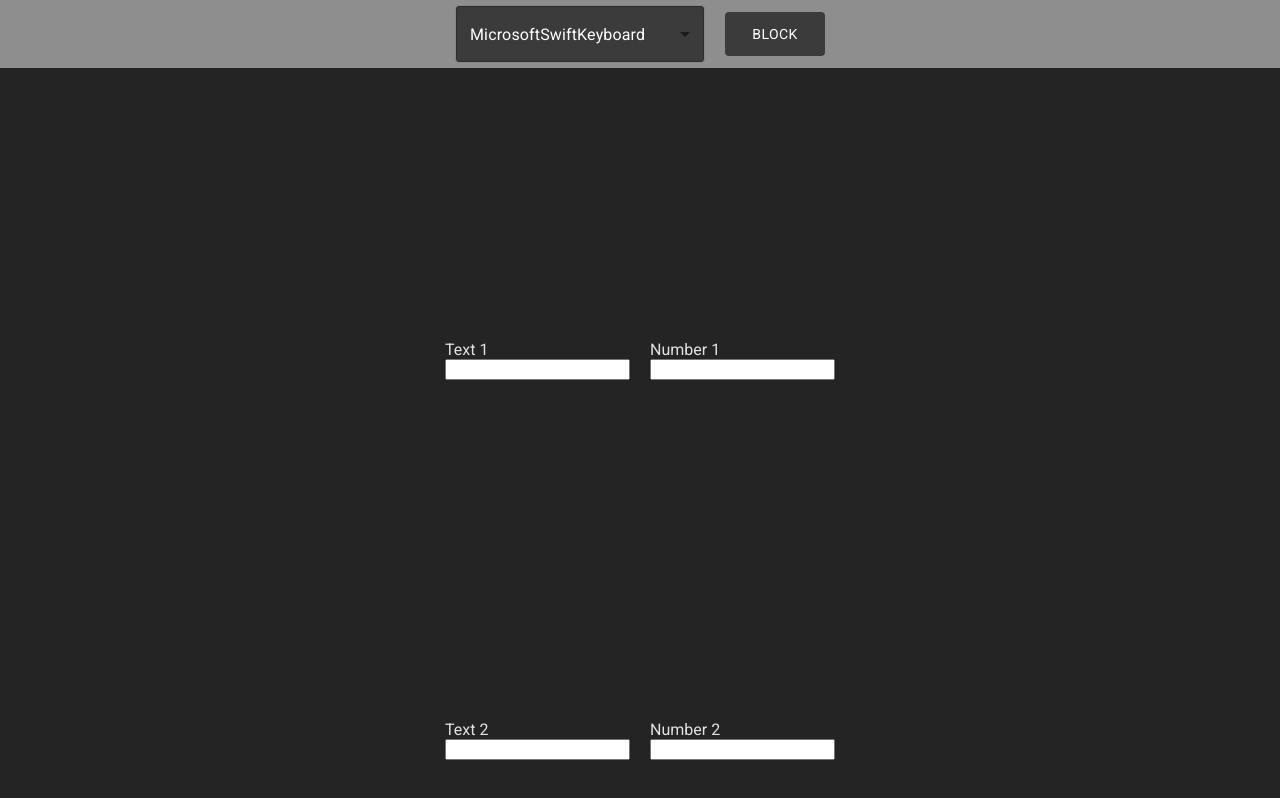
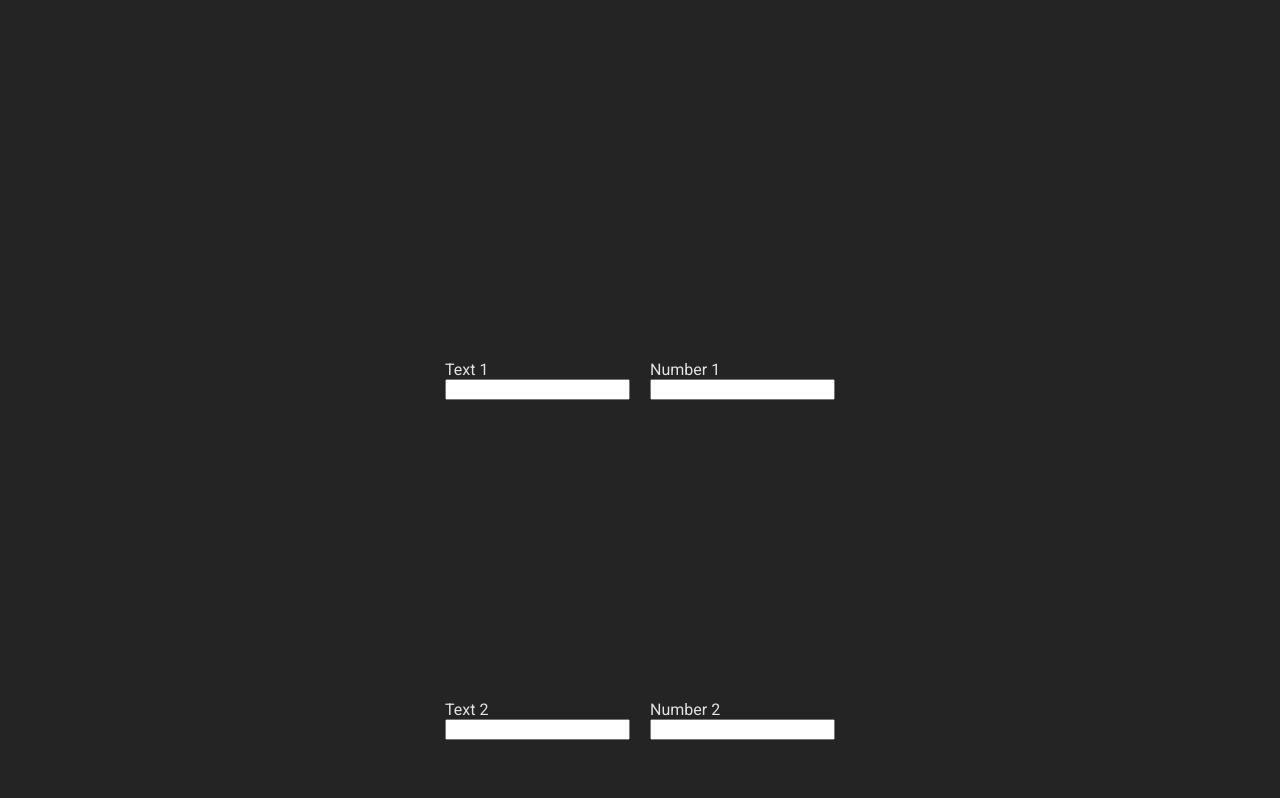
Before and after one commit to Maiiialen/Custom_Virtual_Keyboard, a React (Vite) app: page / in a window 1280 px wide. Built offline with nearby package versions, Linux system fonts and the light colour scheme; a web font is replaced by a local one.

Commit message:
fix: update version

```diff
--- a/package.json
+++ b/package.json
@@ -1,7 +1,7 @@
 {
   "name": "@maiiialen/custom-virtual-keyboard",
   "private": false,
-  "version": "0.0.1",
+  "version": "0.0.2",
   "type": "module",
   "files": [
     "dist"
--- a/src/App.tsx
+++ b/src/App.tsx
@@ -1,14 +1,14 @@
 import { ReactNode, useState, useEffect } from "react";
 import Keyboard from "./components/keyboard/Keyboard";
-import {
-  Box,
-  Button,
-  MenuItem,
-  Select,
-  SelectChangeEvent,
-} from "@mui/material";
+// import {
+//   Box,
+//   Button,
+//   MenuItem,
+//   Select,
+//   SelectChangeEvent,
+// } from "@mui/material";
 import { useKeyboardStore } from "./store/store";
-import { buttonStyle } from "./AppStyle";
+// import { buttonStyle } from "./AppStyle";
 
 function App({
   children,
@@ -24,7 +24,7 @@ function App({
   const [keyboardName, setKeyboardName] = useState(
     useKeyboardStore((state) => state.chosedKeyboard)
   );
-  const allKeyboards = useKeyboardStore((state) => state.allKeyboards);
+  // const allKeyboards = useKeyboardStore((state) => state.allKeyboards);
   const [blocked, setBlocked] = useKeyboardStore((state) => [
     state.blocked,
     state.setBlocked,
@@ -44,64 +44,67 @@ function App({
     if (predefinedName) setKeyboardName(predefinedName);
   }, [predefinedName]);
 
-  const handleChangeKeyboardName = (event: SelectChangeEvent) => {
-    setKeyboardName(event.target.value);
-    useKeyboardStore.getState().setChosenKeyboard(event.target.value);
-  };
+  // const handleChangeKeyboardName = (event: SelectChangeEvent) => {
+  //   setKeyboardName(event.target.value);
+  //   useKeyboardStore.getState().setChosenKeyboard(event.target.value);
+  // };
 
-  const changeBlocked = () => {
-    setBlocked(!useKeyboardStore.getState().blocked);
-  };
+  // const changeBlocked = () => {
+  //   setBlocked(!useKeyboardStore.getState().blocked);
+  // };
 
   return (
-    <Box>
-      <Box
-        id="page"
-        sx={{
-          display: "flex",
-          flexDirection: "column",
-          alignItems: "center",
-          gap: "40px",
-        }}
-      >
-        <Box
-          sx={{
-            position: "absolute",
-            top: 0,
-            width: "100vw",
-            display: "flex",
-            alignItems: "center",
-            justifyItems: "center",
-            justifyContent: "center",
-            gap: "20px",
-            padding: "5px",
-            backgroundColor: "#8e8e8e",
-          }}
-        >
-          <Box>
-            <Select
-              value={keyboardName}
-              onChange={handleChangeKeyboardName}
-              sx={{
-                backgroundColor: "#3b3b3b",
-                color: "white",
-                border: "1px solid #858585",
-                minWidth: "250px",
-              }}
-            >
-              {Object.keys(allKeyboards).map((keyboard) => (
-                <MenuItem value={keyboard}>{keyboard}</MenuItem>
-              ))}
-            </Select>
-          </Box>
-          <Button sx={buttonStyle} onClick={changeBlocked}>
-            {blocked ? "unblock" : "block"}
-          </Button>
-        </Box>
-        {children}
-      </Box>
+    <>
+      {/* // <Box>
+    //   <Box
+    //     id="page"
+    //     sx={{
+    //       display: "flex",
+    //       flexDirection: "column",
+    //       alignItems: "center",
+    //       gap: "40px",
+    //     }}
+    //   >
+    //     <Box
+    //       sx={{
+    //         position: "absolute",
+    //         top: 0,
+    //         width: "100vw",
+    //         display: "flex",
+    //         alignItems: "center",
+    //         justifyItems: "center",
+    //         justifyContent: "center",
+    //         gap: "20px",
+    //         padding: "5px",
+    //         backgroundColor: "#8e8e8e",
+    //       }}
+    //     >
+    //       <Box>
+    //         <Select
+    //           value={keyboardName}
+    //           onChange={handleChangeKeyboardName}
+    //           sx={{
+    //             backgroundColor: "#3b3b3b",
+    //             color: "white",
+    //             border: "1px solid #858585",
+    //             minWidth: "250px",
+    //           }}
+    //         >
+    //           {Object.keys(allKeyboards).map((keyboard) => (
+    //             <MenuItem value={keyboard}>{keyboard}</MenuItem>
+    //           ))}
+    //         </Select>
+    //       </Box>
+    //       <Button sx={buttonStyle} onClick={changeBlocked}>
+    //         {blocked ? "unblock" : "block"}
+    //       </Button>
+    //     </Box>
+    //     {children}
+    //   </Box> */}
+      {children}
       <Keyboard />
-    </Box>
+      {/* </Box> */}
+    </>
   );
 }
 
--- a/src/npmLibrary.ts
+++ b/src/npmLibrary.ts
@@ -1,3 +1,3 @@
-import Keyboard from "./components/keyboard/Keyboard";
+import CustomVirtualKeyboard from "./App"
 
-export { Keyboard as FCustomVirtualKeyboard };
+export { CustomVirtualKeyboard };
```
Also changed, not shown: 1 other file (tests, documents, lock files or other folders).
